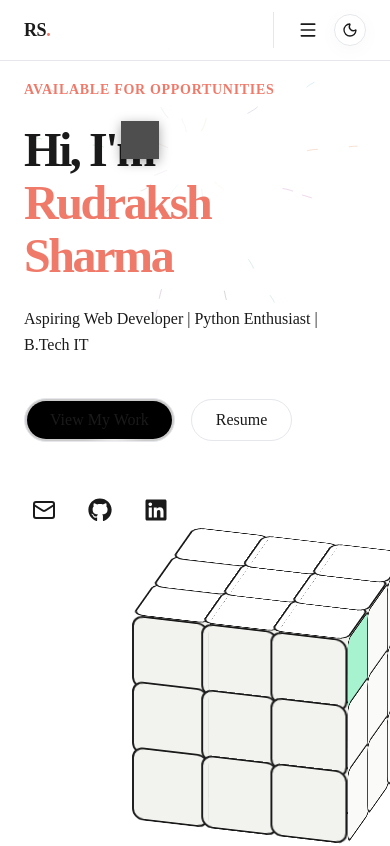
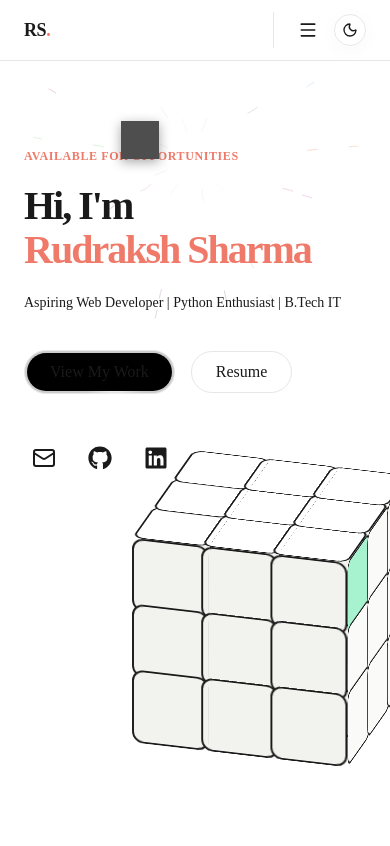
Before and after one commit to Rudraksh2996/Portfolio, a Next.js app: page / in a window 390 px wide. Shown: the top 846 px of the page. Built offline with nearby package versions, Linux system fonts and the light colour scheme; grey boxes are pictures that could not be loaded.

Commit message:
style: optimize for all screen sizes

```diff
--- a/src/components/Hero.tsx
+++ b/src/components/Hero.tsx
@@ -17,7 +17,7 @@ export default function Hero() {
   const cubeScale = useTransform(scrollYProgress, [0, 0.15], [1, 0.8]);
 
   return (
-    <section id="hero" className="page-section relative min-h-screen flex items-center justify-center overflow-hidden px-6 sm:px-12 pt-20">
+    <section id="hero" className="page-section relative min-h-[100dvh] flex items-center justify-center overflow-hidden px-6 sm:px-12 pt-28 pb-12 lg:pt-20 lg:pb-0">
 
       {/* Background Effects */}
       <div className="absolute inset-0 z-0 pointer-events-none">
@@ -28,19 +28,19 @@ export default function Hero() {
         <BackgroundLines className="absolute inset-0 z-0 flex items-center justify-center opacity-30 dark:opacity-20"><div /></BackgroundLines>
       </div>
 
-      <div className="max-w-6xl w-full grid grid-cols-1 lg:grid-cols-2 gap-12 items-center pointer-events-none z-10">
+      <div className="max-w-6xl w-full grid grid-cols-1 lg:grid-cols-2 gap-8 lg:gap-12 items-center pointer-events-none z-10">
         {/* Text Content */}
-        <div className="flex flex-col items-start gap-6 pointer-events-auto">
-          <div className="inline-flex items-center gap-2 text-accent text-sm font-semibold uppercase tracking-wider">
+        <div className="flex flex-col items-start gap-5 pointer-events-auto mt-4 lg:mt-0">
+          <div className="inline-flex items-center gap-2 text-accent text-xs sm:text-sm font-semibold uppercase tracking-wider">
             Available for opportunities
           </div>
 
-          <h1 className="font-sans text-[48px] md:text-[72px] leading-[1.1] tracking-tighter font-extrabold text-foreground">
+          <h1 className="font-sans text-[40px] sm:text-[48px] md:text-[72px] leading-[1.1] tracking-tighter font-extrabold text-foreground">
             Hi, I&apos;m <br />
             <span className="text-accent dark:text-transparent dark:bg-clip-text dark:bg-gradient-to-b dark:from-white dark:to-gray-500">Rudraksh Sharma</span>
           </h1>
 
-          <p className="text-[16px] md:text-[18px] leading-relaxed font-normal text-muted-foreground max-w-lg">
+          <p className="text-[14px] sm:text-[16px] md:text-[18px] leading-relaxed font-normal text-muted-foreground max-w-lg">
             Aspiring Web Developer | Python Enthusiast | B.Tech IT
           </p>
 
@@ -76,7 +76,7 @@ export default function Hero() {
         </div>
 
         {/* 3D Sketchy Cube */}
-        <div className="flex justify-center lg:justify-end z-20 w-full h-[300px] md:h-[400px] pointer-events-auto relative">
+        <div className="flex justify-center lg:justify-end z-20 w-full h-[250px] sm:h-[300px] md:h-[400px] pointer-events-auto relative mt-4 lg:mt-0">
           <InteractiveCube />
         </div>
       </div>
--- a/src/components/ui/bento-grid.tsx
+++ b/src/components/ui/bento-grid.tsx
@@ -10,7 +10,7 @@ export const BentoGrid = ({
   return (
     <div
       className={cn(
-        "mx-auto grid max-w-7xl grid-cols-1 gap-4 md:auto-rows-[18rem] md:grid-cols-3",
+        "mx-auto grid max-w-7xl grid-cols-1 gap-6 md:grid-cols-3",
         className,
       )}
     >
@@ -35,17 +35,17 @@ export const BentoGridItem = ({
   return (
     <div
       className={cn(
-        "group/bento shadow-input row-span-1 flex flex-col justify-between space-y-4 rounded-xl border border-neutral-200 bg-white p-4 transition duration-200 hover:shadow-xl dark:border-white/[0.2] dark:bg-black dark:shadow-none",
+        "group/bento shadow-sm flex flex-col justify-between space-y-4 rounded-3xl border border-border bg-card p-6 sm:p-8 transition-all duration-300 hover:shadow-md hover:-translate-y-1",
         className,
       )}
     >
       {header}
-      <div className="transition duration-200 group-hover/bento:translate-x-2">
+      <div className="transition-transform duration-300 group-hover/bento:translate-x-2">
         {icon}
-        <div className="mt-2 mb-2 font-sans font-bold text-neutral-600 dark:text-neutral-200">
+        <div className="mt-2 mb-2 font-sans font-semibold text-lg text-foreground">
           {title}
         </div>
-        <div className="font-sans text-xs font-normal text-neutral-600 dark:text-neutral-300">
+        <div className="font-sans text-sm font-normal text-muted-foreground">
           {description}
         </div>
       </div>
```
